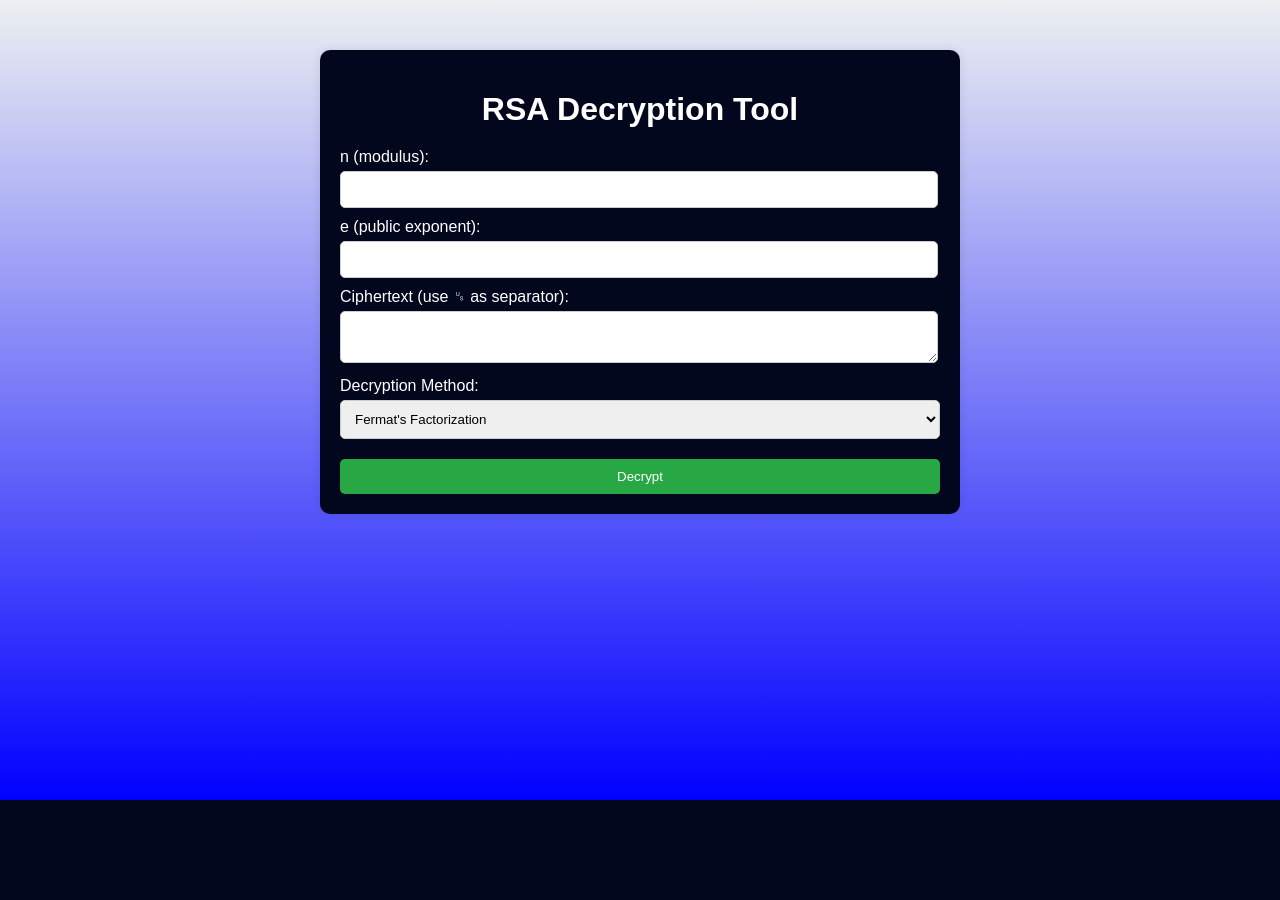
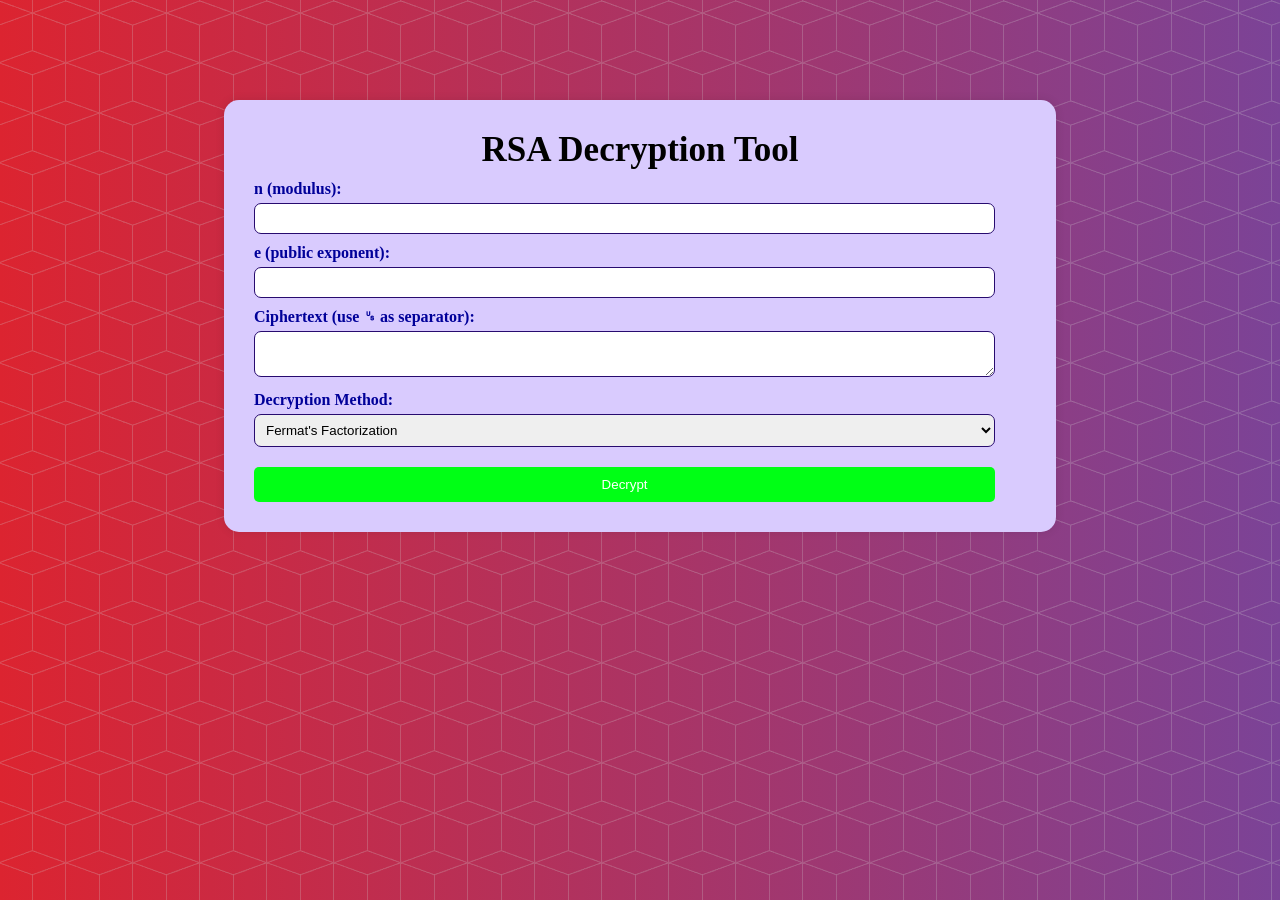
Before and after one commit to Diego-Alvarez19/DescifrarRSA, a Flask app: page / in a window 1280 px wide. Before the commit the page ends 800 px from the top, so only its background shows below. Run offline with Flask 3, Linux system fonts and the light colour scheme.

Commit message:
Ajustes realizados a la interfaz y corrección de detalles en el form

```diff
--- a/static/styles.css
+++ b/static/styles.css
@@ -1,54 +1,65 @@
+* {
+    margin: 0;
+    padding: 0;
+    box-sizing: border-box;
+}
+
 html {
     height: auto;
     min-height: 100%;
 }
 
 body {
-    font-family: Arial, sans-serif;
-    background: linear-gradient(#ecf0f1, blue);
-    color: white;
+    color: rgb(0, 0, 0);
+    font-family: "PT Serif", serif;
+    font-weight: 600;
+    font-style: normal;
+    font-size: 16px;
+    position: relative;
+    height: 100vh;
+    background: url(fondo.png), linear-gradient(to left, #7b4397, #dc2430);
 }
-
 .container {
-    max-width: 600px;
-    margin: 50px auto;
-    padding: 20px;
-    background-color: #03071e;
-    box-shadow: 0 0 10px rgba(0, 0, 0, 0.1);
-    border-radius: 10px;
+    max-width: 65%;
+    margin: 100px auto;
+    padding: 30px;
+    background-size: cover;
+    background-position: center;
+    /* background: url(fondo.png), #7b4397;
+    background: url(fondo.png), -webkit-gradient(linear, right top, left top, from(#7b4397), to(#dc2430));
+    background: url(fondo.png), linear-gradient(to left, #7b4397, #dc2430); */
+    background-color: rgb(217, 203, 254);
+    box-shadow:  0 0 10px rgba(0, 0, 0, 0.1);
+    border-radius: 15px;
+    color: #000000;
 }
 
 h1 {
     text-align: center;
-    margin-bottom: 20px;
+    margin-bottom: 10px;
+    font-size: 35px;
 }
+
 
 label {
     display: block;
     margin-top: 10px;
+    color: rgb(0, 0, 153);
 }
 
-input, textarea {
+input, textarea, select {
     width: 96%;
-    padding: 10px;
+    padding: 7px;
     margin-top: 5px;
-    border: 1px solid #ccc;
-    border-radius: 5px;
-}
-
-select{
-    width: 100%;
-    padding: 10px;
-    margin-top: 5px;
-    border: 1px solid #ccc;
-    border-radius: 5px;
+    border: 1px solid #270b6f;
+    border-radius: 7px;
 }
 
 button {
     margin-top: 20px;
-    width: 100%;
+    width: 96%;
     padding: 10px;
-    background-color: #28a745;
+    background-color: rgb(0, 255, 21);
     color: white;
     border: none;
     border-radius: 5px;
@@ -56,10 +67,11 @@ button {
 }
 
 button:hover {
-    background-color: #218838;
+    background-color: blue;
+    color: white;
 }
 
 .error {
-    color: red;
+    color: white;
     margin-top: 20px;
 }
--- a/templates/index.html
+++ b/templates/index.html
@@ -24,9 +24,8 @@
                 <option value="fermat">Fermat's Factorization</option>
                 <option value="pollard">Pollard's Rho Method</option>
 
-
                 <!-- ACA SE DEBE INGRESAR LA OPCIÓN DE LA IMPLEMETACIÓN QUE SE AGREGO -->
-                <option value="trial_division">Trial Division Factorization</option>
+                <!-- <option value="trial_division">Trial Division Factorization</option> -->
             </select>
 
             <button type="submit">Decrypt</button>
```
Also changed, not shown: static/fondo.png (added).
